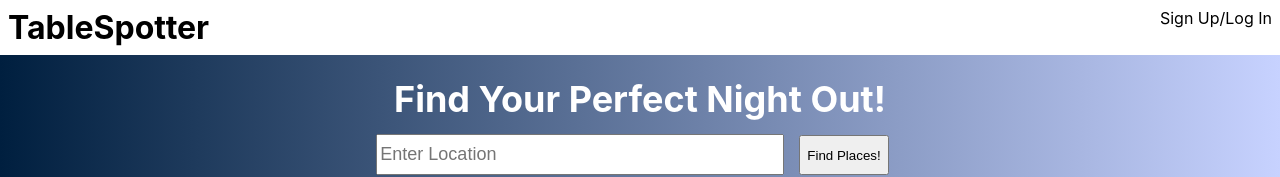
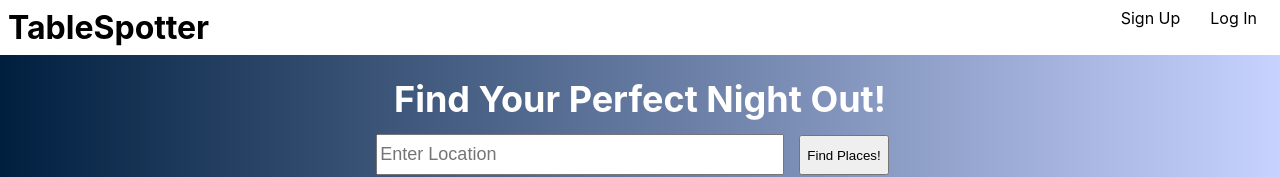
Before and after one commit to sjpope/HumanFactors, a React (Create React App) app in the folder client/: page / in a window 1280 px wide. Shown: the top 177 px of the page. Built offline with nearby package versions, Linux system fonts and the light colour scheme.

Commit message:
hyperlink in nav bar

```diff
--- a/client/src/App.css
+++ b/client/src/App.css
@@ -16,9 +16,8 @@ header nav ul {
   padding: 0;
 }
 
-header nav ul li {
-  display: inline;
-  float: right;
+header nav a {
+  padding: 15px;
 }
 
 .search-icon-container {
--- a/client/src/components/header.jsx
+++ b/client/src/components/header.jsx
@@ -5,9 +5,8 @@ function Header() {
         <header>
             <h1>TableSpotter</h1>
             <nav>
-                <ul>
-                    <li>Sign Up/Log In</li>
-                </ul>
+                <a>Sign Up</a>
+                <a>Log In</a>
             </nav>
         </header>
     );
```
